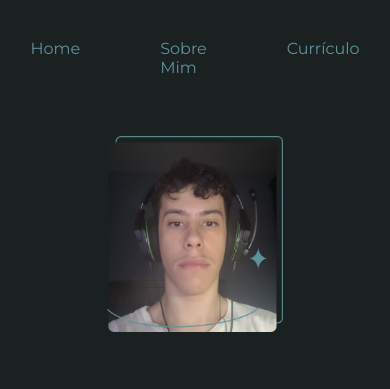
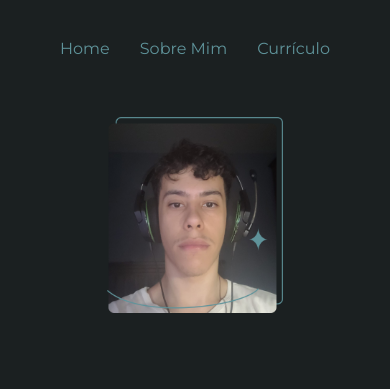
Before and after one commit to Bruno23111/portifolio-responsivo, a plain HTML site: page index.html in a window 390 px wide. Shown: the top 389 px of the page. Drawn offline with nearby package versions, Linux system fonts and the light colour scheme.

Commit message:
gap-cabecalho

```diff
--- a/styles/style.css
+++ b/styles/style.css
@@ -159,6 +159,10 @@ body{
         flex-direction: column;
     }
 
+    .cabecalho__menu{
+        gap: 30px;
+    }
+
 }
 
 @media (max-width: 460px) {
```
